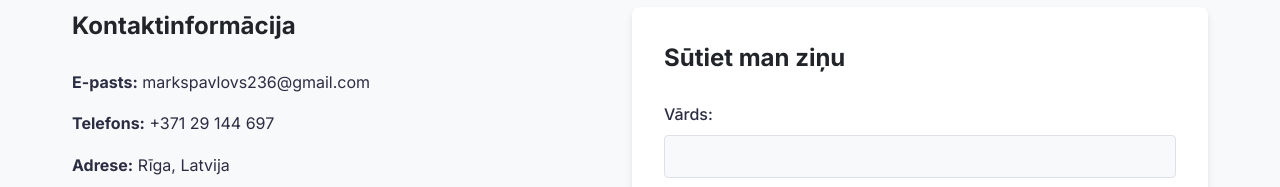
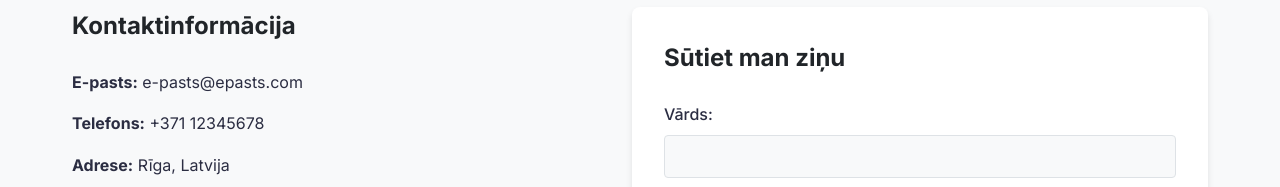
Before and after one commit to Marks936/Prakt_2, a plain HTML site: page contact.html in a window 1280 px wide. Shown: the part 194-381 px from the top of the page. Drawn offline with Linux system fonts and the light colour scheme.

Commit message:
Update contact.html

```diff
--- a/contact.html
+++ b/contact.html
@@ -30,8 +30,8 @@
             <div class="contact-container">
                 <div class="contact-info">
                     <h3>Kontaktinformācija</h3>
-                    <p><strong>E-pasts:</strong> markspavlovs236@gmail.com</p>
-                    <p><strong>Telefons:</strong> +371 29 144 697</p>
+                    <p><strong>E-pasts:</strong> e-pasts@epasts.com</p>
+                    <p><strong>Telefons:</strong> +371 12345678</p>
                     <p><strong>Adrese:</strong> Rīga, Latvija</p>
 
                     <div class="social-media">
```
